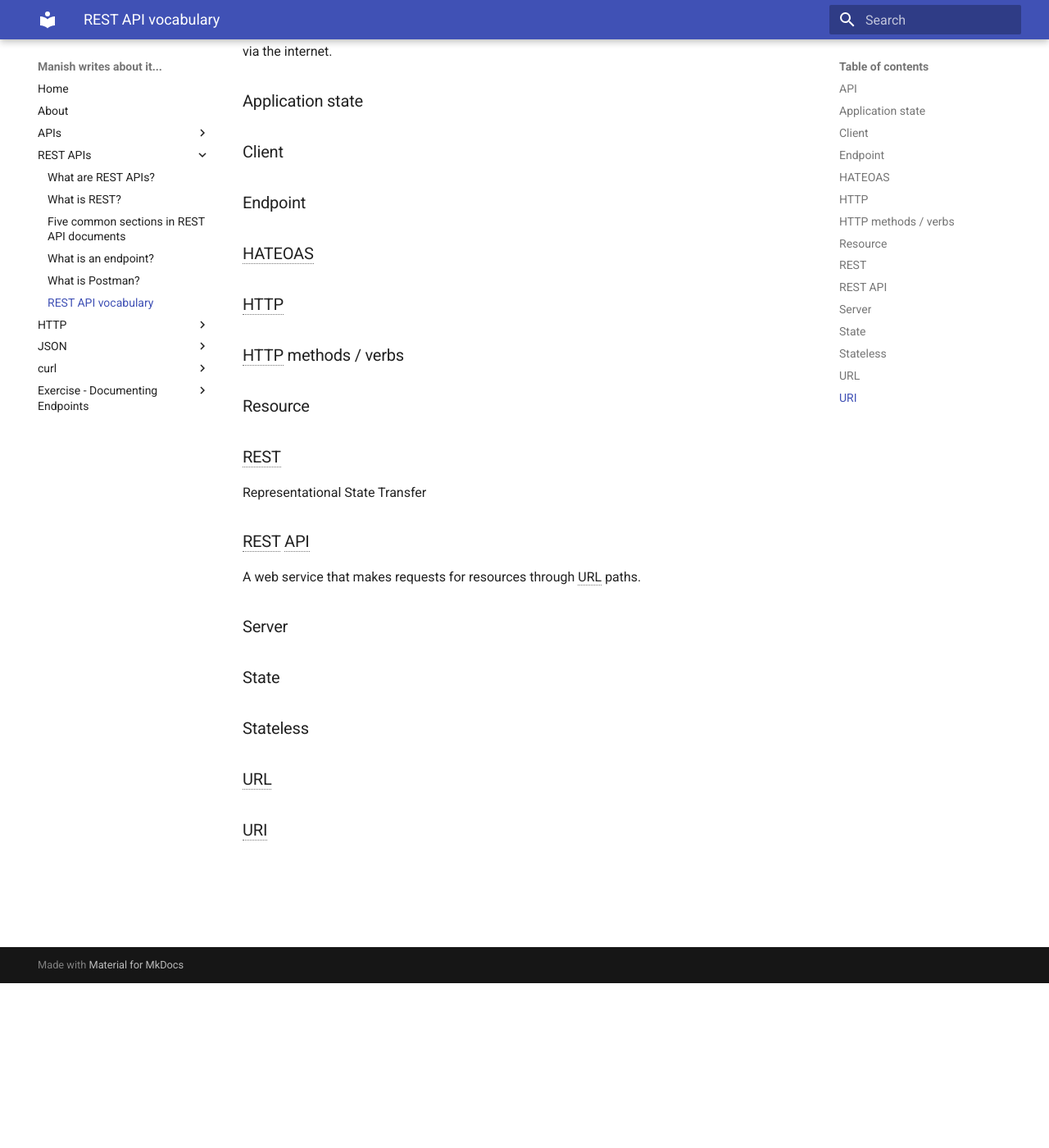
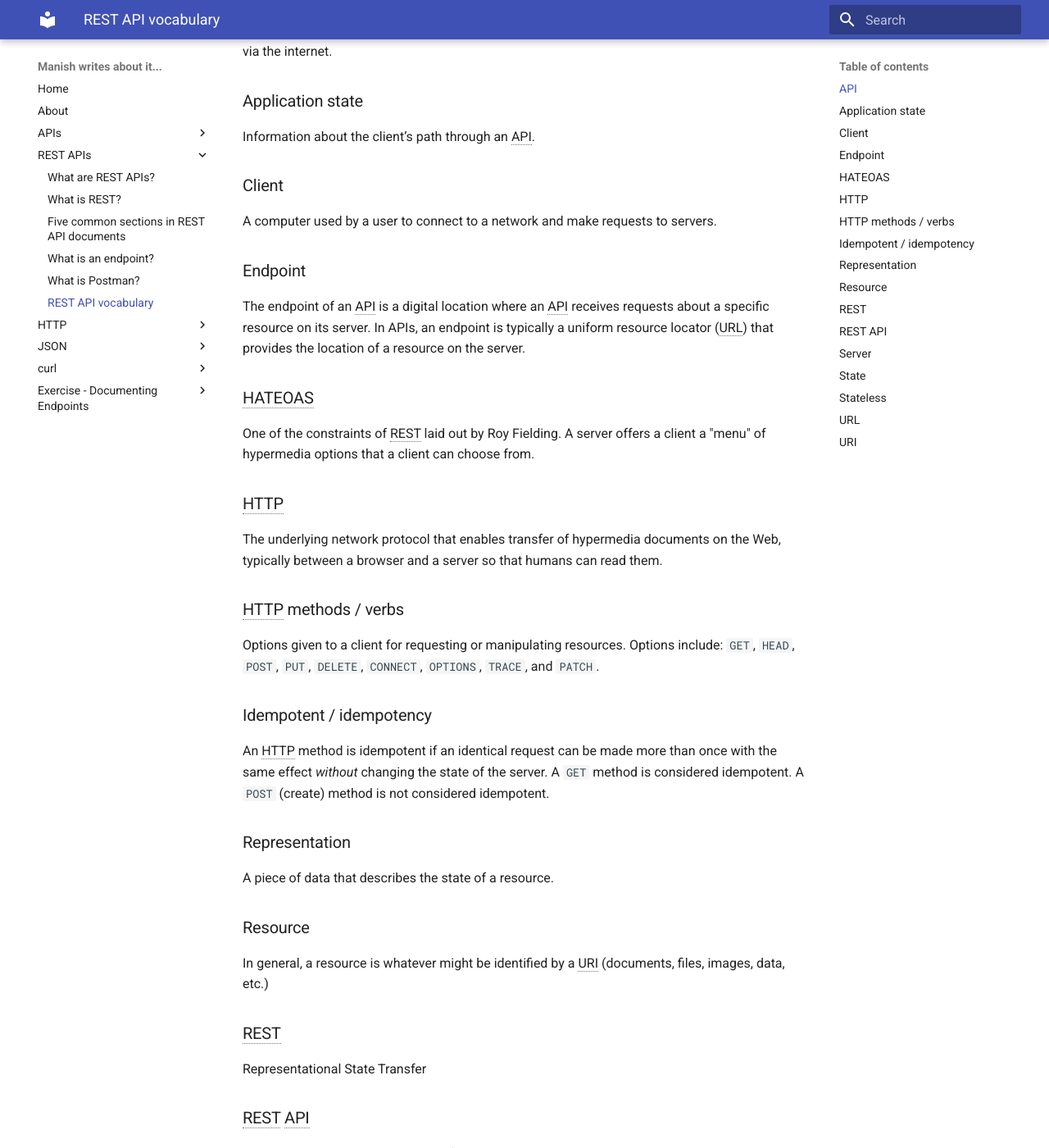
Before and after one commit to savvystrider/savvystrider.github.io, an MkDocs documentation site: the page built from docs/rest-api-vocabulary.md, in a window 1280 px wide and 1400 px high, scrolled down 201 px. Shown: the whole window at 82% size. Built offline with MkDocs 1.6.1 and Material for MkDocs 9.7.7, drawn with Linux system fonts in a browser that asks for light colours; some of the changed text lies outside the part shown.

Commit message:
Updates REST API vocabulary page

```diff
--- a/docs/rest-api-vocabulary.md
+++ b/docs/rest-api-vocabulary.md
@@ -2,18 +2,32 @@
 A set of definitions and protocols that allow technology products and services to communicate via the internet.
 
 ### Application state
+Information about the client’s path through an API.
 
 ### Client
+A computer used by a user to connect to a network and make requests to servers.
 
 ### Endpoint
+The endpoint of an API is a digital location where an API receives requests about a specific resource on its server. In APIs, an endpoint is typically a uniform resource locator (URL) that provides the location of a resource on the server.
 
 ### HATEOAS
+One of the constraints of REST laid out by Roy Fielding. A server offers a client a "menu" of hypermedia options that a client can choose from.
 
 ### HTTP
+The underlying network protocol that enables transfer of hypermedia documents on the Web, typically between a browser and a server so that humans can read them.
 
 ### HTTP methods / verbs
+Options given to a client for requesting or manipulating resources.
+Options include: `GET`, `HEAD`, `POST`, `PUT`, `DELETE`, `CONNECT`, `OPTIONS`, `TRACE`, and `PATCH`.
+
+### Idempotent / idempotency
+An HTTP method is idempotent if an identical request can be made more than once with the same effect *without* changing the state of the server. A `GET` method is considered idempotent. A `POST` (create) method is not considered idempotent.
+
+### Representation
+A piece of data that describes the state of a resource.
 
 ### Resource
+In general, a resource is whatever might be identified by a URI (documents, files, images, data, etc.)
 
 ### REST
 Representational State Transfer
@@ -22,14 +36,20 @@ Representational State Transfer
 A web service that makes requests for resources through URL paths.
 
 ### Server
+A computer that serves many kinds of information to a user or client machine.
 
 ### State
+Remembered information in a computer system.
 
 ### Stateless
+In the client-server model, a stateless protocol means that the server does not keep any data (state) between two requests.
+This is in contrast to a *stateful* protocol, which does keep data (state) between separate requests.
 
 ### URL
+A type of URI that identifies a resource *and* provides a means of locating the resource.
 
 ### URI
+Provides a simple and extensible means for *identifying* a resource. The identifier consists of a string of characters matching syntax rules. A URL is a type of URI.
 
 *[API]: Application programming interface
 *[HATEOAS]: Hypermedia as the engine of application state
```
